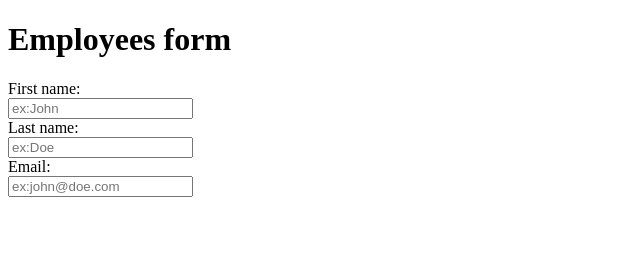
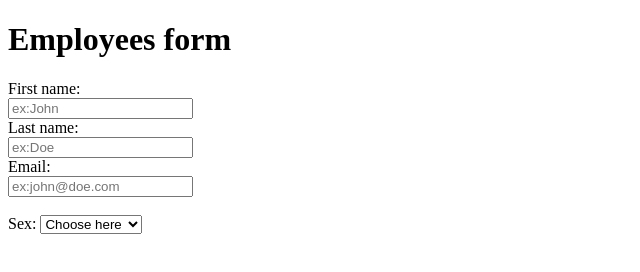
Before and after one commit to GiuliaRadu/EmployeesTable, a plain HTML site: page index.html in a window 1280 px wide. Shown: the whole page, without its empty margins (0-640 px from the left). Drawn offline with Linux system fonts and the light colour scheme.

Commit message:
Added sex field with dropdown

```diff
--- a/index.html
+++ b/index.html
@@ -12,7 +12,16 @@
     <input type="text" id="lname" name="lname" placeholder="ex:Doe"><br>
 
     <label for="email">Email:</label><br>
-    <input type="text" id="email" name="lname" placeholder="ex:john@doe.com"><br>
+    <input type="text" id="email" name="lname" placeholder="ex:john@doe.com"><br><br>
+
+    <label for="sex">Sex:</label>
+        <select name="sex" id="sex" required>
+            <option value="" selected disabled hidden>Choose here</option>
+            <option value="male">Male</option>
+            <option value="female">Female</option>
+            <option value="notSpecified">Not Specified</option>
+        </select>
+
 
 </form>
 </body>
```
